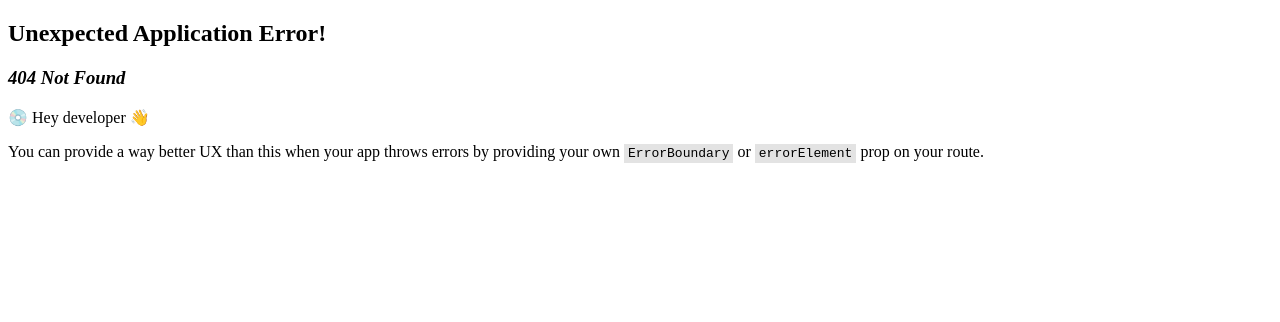
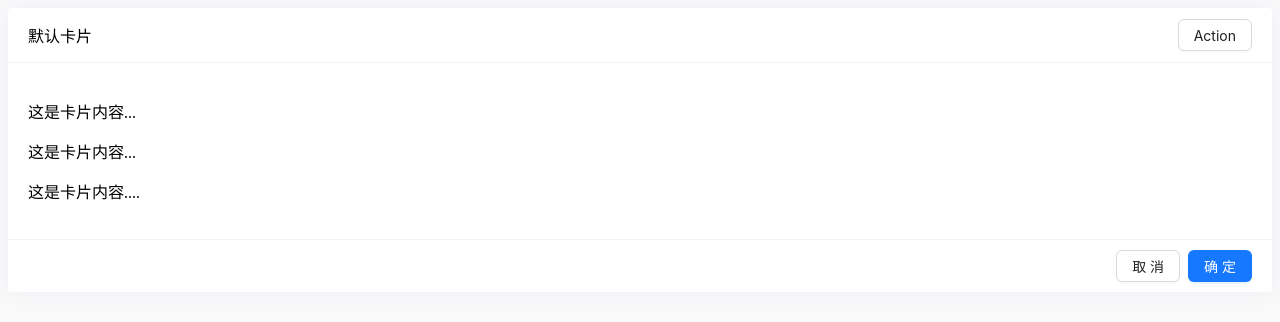
Before and after one commit to zhedh/cloudshop-ui, a React (Vite) app: page /card in a window 1280 px wide. Before the commit this address had no page. Shown: the top 322 px of the page. Built offline with nearby package versions, Linux system fonts and the light colour scheme.

Commit message:
feat: 添加 Card 组件

```diff
--- /dev/null
+++ b/example/components/Card.tsx
@@ -0,0 +1,24 @@
+import { Button } from 'antd'
+import { Card } from '../../packages'
+
+function App() {
+  return (
+    <Card
+      title="默认卡片"
+      actions={<Button>Action</Button>}
+      footer={
+        <div style={{textAlign: 'right'}}>
+          <Button>取消</Button>
+          &nbsp;&nbsp;
+          <Button type="primary">确定</Button>
+        </div>
+      }
+    >
+      <p>这是卡片内容...</p>
+      <p>这是卡片内容...</p>
+      <p>这是卡片内容....</p>
+    </Card>
+  )
+}
+
+export default App
--- a/example/index.css
+++ b/example/index.css
@@ -1,5 +1,5 @@
-/* :root {
-  font-family: Inter, system-ui, Avenir, Helvetica, Arial, sans-serif;
+:root {
+  /* font-family: Inter, system-ui, Avenir, Helvetica, Arial, sans-serif;
   line-height: 1.5;
   font-weight: 400;
 
@@ -11,59 +11,10 @@
   text-rendering: optimizeLegibility;
   -webkit-font-smoothing: antialiased;
   -moz-osx-font-smoothing: grayscale;
-  -webkit-text-size-adjust: 100%;
+  -webkit-text-size-adjust: 100%; */
+  /* --background-color: red; */
 }
 
-a {
-  font-weight: 500;
-  color: #646cff;
-  text-decoration: inherit;
+html {
+  background-color: #f9f9f9;
 }
-a:hover {
-  color: #535bf2;
-}
-
-body {
-  margin: 0;
-  display: flex;
-  place-items: center;
-  min-width: 320px;
-  min-height: 100vh;
-}
-
-h1 {
-  font-size: 3.2em;
-  line-height: 1.1;
-}
-
-button {
-  border-radius: 8px;
-  border: 1px solid transparent;
-  padding: 0.6em 1.2em;
-  font-size: 1em;
-  font-weight: 500;
-  font-family: inherit;
-  background-color: #1a1a1a;
-  cursor: pointer;
-  transition: border-color 0.25s;
-}
-button:hover {
-  border-color: #646cff;
-}
-button:focus,
-button:focus-visible {
-  outline: 4px auto -webkit-focus-ring-color;
-}
-
-@media (prefers-color-scheme: light) {
-  :root {
-    color: #213547;
-    background-color: #ffffff;
-  }
-  a:hover {
-    color: #747bff;
-  }
-  button {
-    background-color: #f9f9f9;
-  }
-} */
--- a/example/routes/index.tsx
+++ b/example/routes/index.tsx
@@ -1,5 +1,6 @@
 import ListModal from '../components/ListModal'
 import ListSearch from '../components/ListSearch'
+import Card from '../components/Card'
 
 const routes = [
   {
@@ -10,6 +11,10 @@ const routes = [
     path: '/list-modal',
     element: <ListModal />,
   },
+  {
+    path: '/card',
+    element: <Card />,
+  },
   // {
   //   path: '*',r
   //   element: <Quickstart />,
--- /dev/null
+++ b/packages/Card/Card.tsx
@@ -0,0 +1,56 @@
+import styled from 'styled-components'
+
+interface CardProps {
+  className?: string
+  style?: React.CSSProperties
+  title: string | JSX.Element
+  actions?: JSX.Element | JSX.Element[]
+  children?: JSX.Element | JSX.Element[]
+  footer?: JSX.Element | JSX.Element[]
+}
+
+function Card(props: CardProps) {
+  return (
+    <StyledCard className={props.className} style={props.style}>
+      <Header>
+        <Title>{props.title}</Title>
+        <Actions>{props.actions}</Actions>
+      </Header>
+      {props.children && <article>{props.children}</article>}
+      {props.footer && <Footer>{props.footer}</Footer>}
+    </StyledCard>
+  )
+}
+
+const StyledCard = styled.div`
+  background: #ffffff;
+  border-radius: 4px;
+  box-shadow: 0px 0px 20px 0px rgba(69, 92, 198, 0.06);
+
+  > article {
+    padding: var(--padding);
+  }
+`
+
+const Header = styled.header`
+  display: flex;
+  justify-content: space-between;
+  align-items: center;
+  height: 54px;
+  padding: 0 var(--padding);
+  border-bottom: 1px solid var(--background-color);
+`
+
+const Title = styled.div`
+  font-size: 16px;
+  font-weight: 500;
+`
+
+const Actions = styled.div``
+
+const Footer = styled.footer`
+  padding: calc(var(--padding) / 2) var(--padding);
+  border-top: 1px solid var(--background-color);
+`
+
+export default Card
--- /dev/null
+++ b/packages/Card/index.ts
@@ -0,0 +1,7 @@
+import Card from './Card'
+
+// export type { FieldItem } from './PropsType'
+// export { FieldType } from './PropsType'
+
+export { Card }
+export default Card
--- a/packages/index.ts
+++ b/packages/index.ts
@@ -1,2 +1,5 @@
+import './styles/index.css'
+
 export * from './ListModal'
 export * from './ListSearch'
+export * from './Card'
--- /dev/null
+++ b/packages/styles/index.css
@@ -0,0 +1,21 @@
+:root {
+  /* 颜色定义 */
+  --white: #ffffff;
+
+  /* 字体定义 */
+  --text-color: #333;
+  --sub-text-color: #666;
+  --desc-text-color: #999;
+
+  /* 主题定义 */
+  --primary-color: #3975C6;
+  --background-color: #f3f3f3;
+  --success-color: #52c41a;
+  --warning-color: #faad14;
+  --error-color: #ff4d4f;
+
+  /* 其他定义 */
+  --margin: 20px;
+  --padding: 20px;
+  --border-radius: 4px;
+}
```
